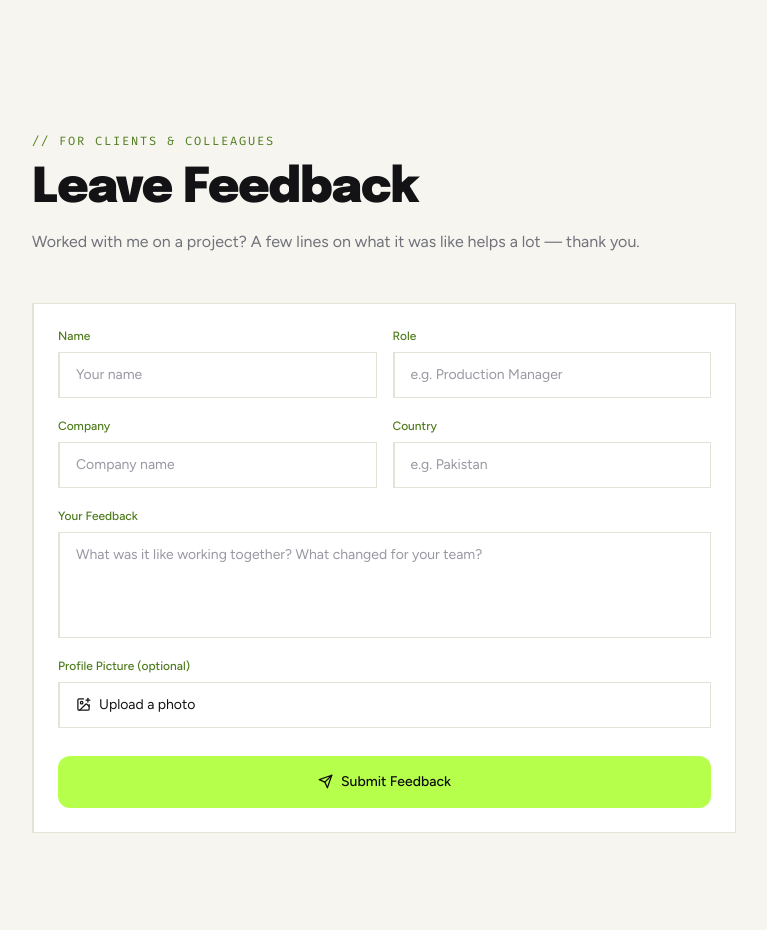
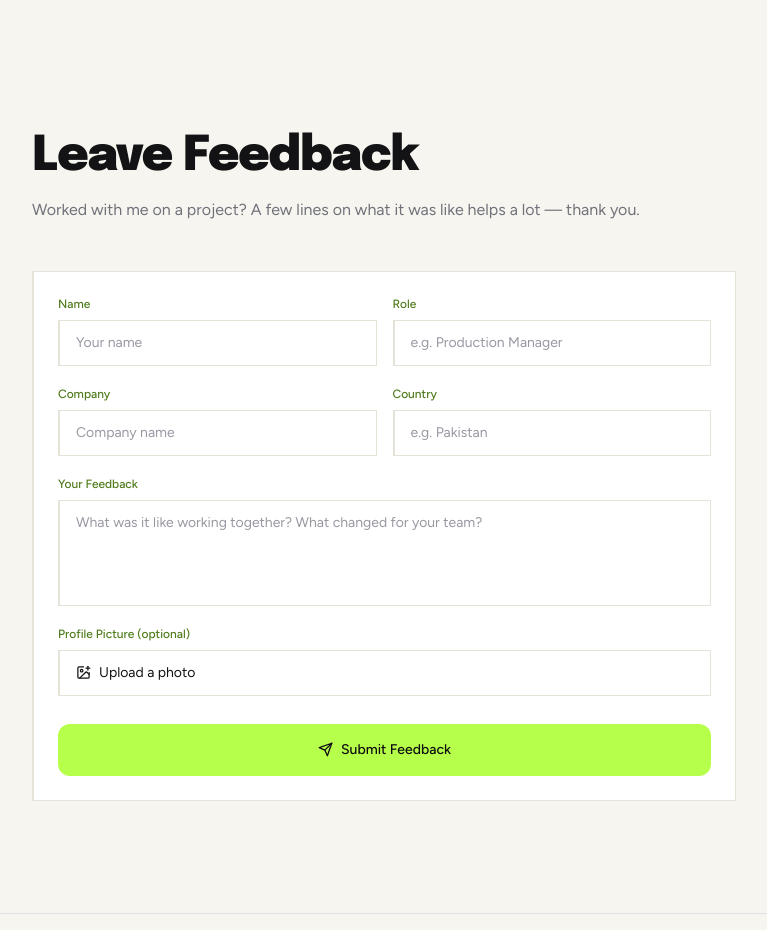
Before and after one commit to Muavia-Shakeel/portfolio, a React (Vite) app: page / in a window 1280 px wide. Shown: the part 8840-9770 px from the top of the page, without its empty margins (256-1023 px from the left). Built offline with nearby package versions, Linux system fonts and the light colour scheme.

Commit message:
Remove eyebrow label from feedback form

```diff
--- a/src/components/FeedbackForm.jsx
+++ b/src/components/FeedbackForm.jsx
@@ -42,7 +42,6 @@ export default function FeedbackForm() {
   return (
     <section id="feedback" className="py-28 px-6 lg:px-8 max-w-3xl mx-auto">
       <SectionHeader
-        eyebrow="// for clients & colleagues"
         title="Leave Feedback"
         subtitle="Worked with me on a project? A few lines on what it was like helps a lot — thank you."
       />
```
